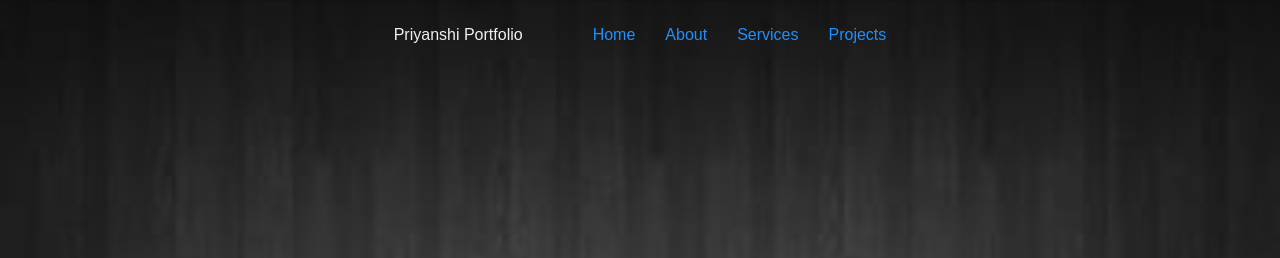
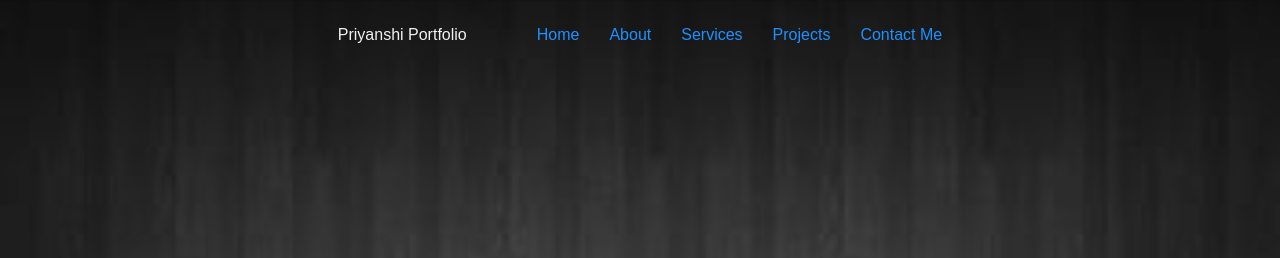
Before and after one commit to priyanshi18nayak/Portfolio, a plain HTML site: page index.html in a window 1280 px wide. Shown: the top 258 px of the page. Drawn offline with Linux system fonts and the light colour scheme.

Commit message:
Update index.html

```diff
--- a/index.html
+++ b/index.html
@@ -16,6 +16,8 @@
               <li><a href="/">About</a></li>
               <li><a href="/">Services</a></li>
               <li><a href="/">Projects</a></li>
+              <li><a href="/">Contact Me</a></li>
+
 
           </ul>
         </nav>
```
